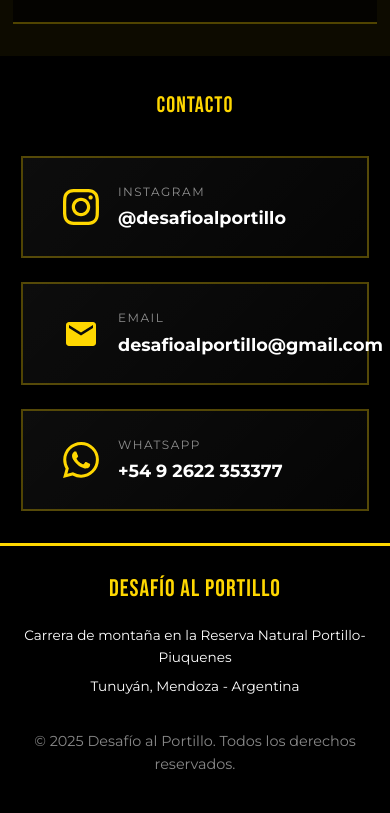
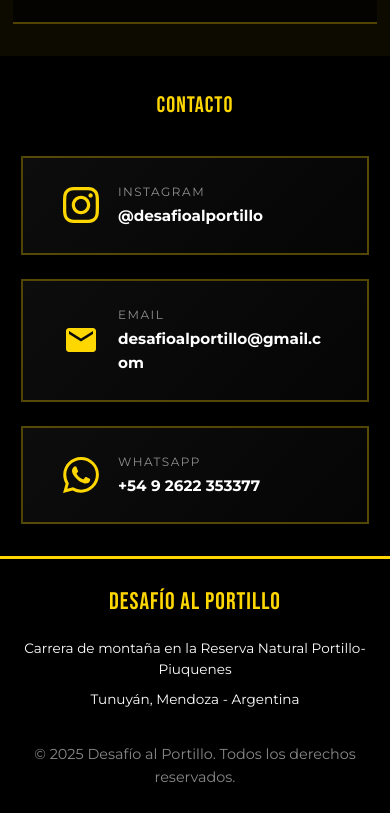
Before and after one commit to Lunaa001/Portillo-desafio, a React (Vite) app: page / in a window 390 px wide. Shown: the part 6924-7737 px from the top of the page. Built offline with nearby package versions, Linux system fonts and the light colour scheme.

Commit message:
fix: adjust font sizes for hero title, description, and contact value for better responsiveness

```diff
--- a/src/App.css
+++ b/src/App.css
@@ -133,7 +133,7 @@
 }
 
 .hero-title {
-  font-size: clamp(3rem, 10vw, 7rem);
+  font-size: clamp(2.5rem, 8vw, 4.5rem);
   color: var(--color-accent);
   margin-bottom: 1rem;
   line-height: 1;
@@ -146,7 +146,7 @@
 }
 
 .hero-description {
-  font-size: clamp(1rem, 3vw, 1.4rem);
+  font-size: clamp(0.95rem, 2.5vw, 1.2rem);
   margin-bottom: 2rem;
   color: var(--color-accent);
   font-weight: 300;
@@ -994,9 +994,11 @@
 }
 
 .contact-value {
-  font-size: 1.1rem;
+  font-size: 0.95rem;
   font-weight: 700;
   color: var(--color-accent);
+  word-break: break-word;
+  overflow-wrap: break-word;
 }
 
 @media (max-width: 600px) {
```
